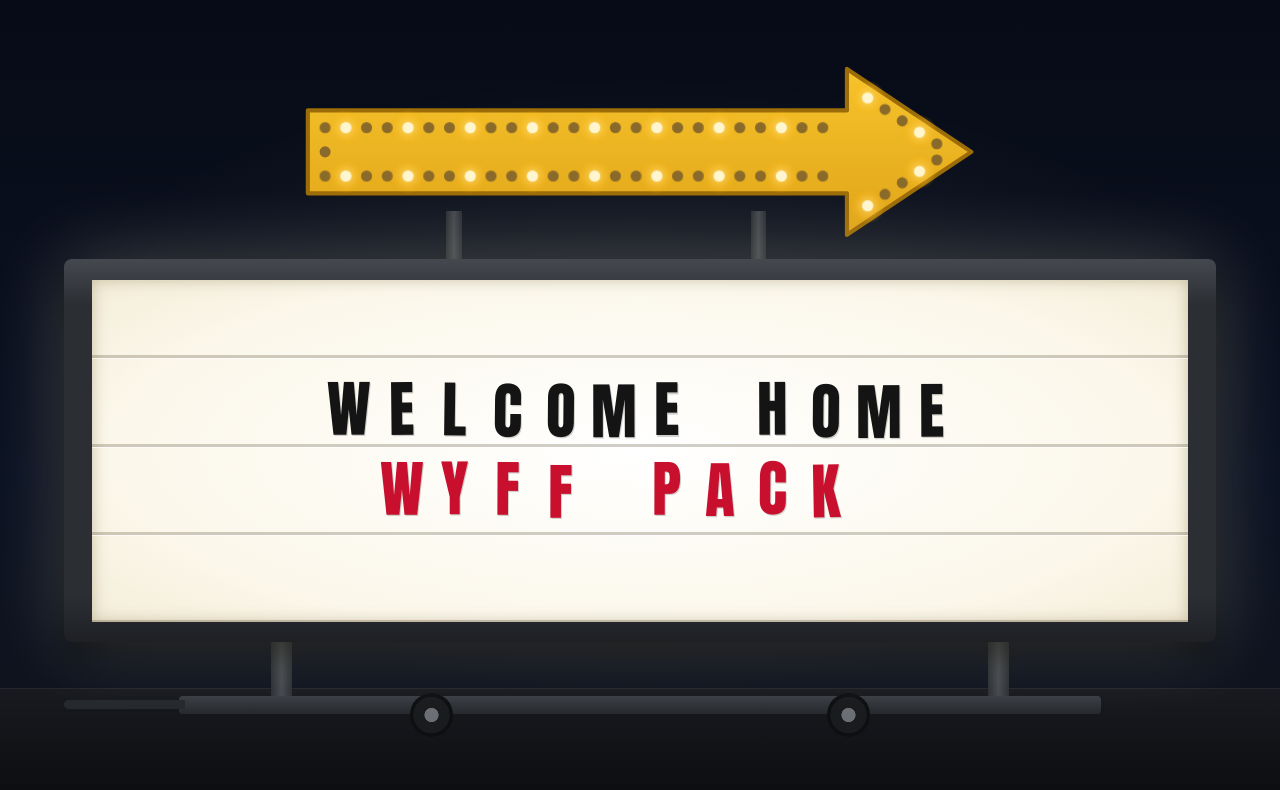
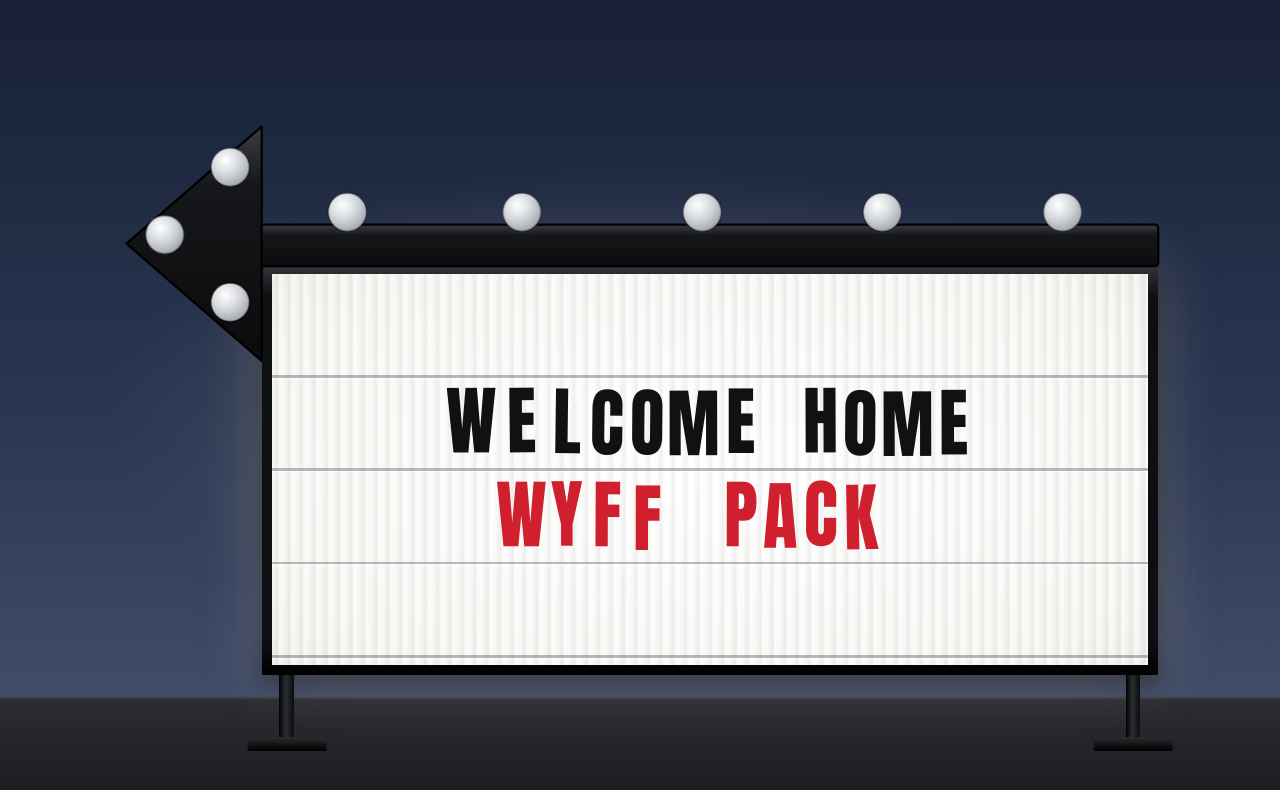
Before and after one commit to walleryffels-JDL/wyffpack-fam-bam-vb, a plain HTML site: page sign/index.html in a window 1280 px wide. Drawn offline with Linux system fonts and the light colour scheme.

Commit message:
Restyle the sign after a real flashing arrow marquee sign
Black arrow built into the top rail with frosted globe bulbs that flash
together, a white ribbed backlit panel with tall packed letters, and
legs with T feet. The arrow now points left by default. The menu's
preview matches.

Co-Authored-By: Claude Opus 5.5 <noreply@anthropic.com>
Claude-Session: https://claude.ai/code/session_015Lj4A1FU5EejSutbWNGWMe

```diff
--- a/sign/index.html
+++ b/sign/index.html
@@ -3,7 +3,7 @@
 <head>
   <meta charset="UTF-8">
   <meta name="viewport" content="width=device-width, initial-scale=1.0">
-  <meta name="theme-color" content="#05070d">
+  <meta name="theme-color" content="#1D2840">
   <title>Wyffpack Sign</title>
   <link rel="preconnect" href="https://fonts.googleapis.com">
   <link rel="preconnect" href="https://fonts.gstatic.com" crossorigin>
@@ -13,39 +13,40 @@
 </head>
 <body>
   <main class="scene">
-    <div class="sign">
-      <div class="arrow-mount">
-        <svg class="arrow" id="arrow" viewBox="0 0 1000 260" aria-hidden="true">
+    <div class="sign" id="sign">
+      <!-- Black arrow rail with globe bulbs, across the top of the sign -->
+      <svg class="topper" id="topper" viewBox="0 0 920 250" aria-hidden="true">
         <defs>
+          <radialGradient id="glass-off" cx="0.38" cy="0.32" r="0.75">
+            <stop offset="0" stop-color="#FFFFFF"/>
+            <stop offset="0.45" stop-color="#D9DCDF"/>
+            <stop offset="1" stop-color="#9DA2A8"/>
+          </radialGradient>
+          <radialGradient id="glass-on" cx="0.4" cy="0.35" r="0.7">
+            <stop offset="0" stop-color="#FFFFFF"/>
+            <stop offset="0.6" stop-color="#FFF8DC"/>
+            <stop offset="1" stop-color="#FFE7A0"/>
+          </radialGradient>
           <radialGradient id="halo">
-              <stop offset="0" stop-color="#FFF4C2" stop-opacity="0.95"/>
-              <stop offset="0.35" stop-color="#FFD25A" stop-opacity="0.55"/>
-              <stop offset="1" stop-color="#FFB000" stop-opacity="0"/>
+            <stop offset="0" stop-color="#FFF6D6" stop-opacity="0.9"/>
+            <stop offset="0.4" stop-color="#FFE29A" stop-opacity="0.45"/>
+            <stop offset="1" stop-color="#FFD070" stop-opacity="0"/>
           </radialGradient>
-            <linearGradient id="arrow-fill" x1="0" y1="0" x2="0" y2="1">
-              <stop offset="0" stop-color="#F6C42B"/>
-              <stop offset="1" stop-color="#E0A419"/>
+          <linearGradient id="steel" x1="0" y1="0" x2="0" y2="1">
+            <stop offset="0" stop-color="#3A3D42"/>
+            <stop offset="0.25" stop-color="#16171A"/>
+            <stop offset="1" stop-color="#0B0B0D"/>
           </linearGradient>
         </defs>
-          <polygon class="arrow-body"
-            points="20,70 800,70 800,10 980,130 800,250 800,190 20,190" />
+        <rect class="rail" x="118" y="115" width="802" height="37" rx="3"/>
+        <polygon class="arrowhead" points="124,28 124,236 4,132" />
         <g id="bulbs"></g>
       </svg>
-        <div class="bracket bracket-left"></div>
-        <div class="bracket bracket-right"></div>
-      </div>
 
       <div class="panel">
         <div class="tracks" id="tracks"></div>
-      </div>
-
-      <div class="base">
-        <div class="post post-left"></div>
-        <div class="post post-right"></div>
-        <div class="trailer"></div>
-        <div class="wheel wheel-left"></div>
-        <div class="wheel wheel-right"></div>
-        <div class="hitch"></div>
+        <div class="leg leg-left"><div class="foot"></div></div>
+        <div class="leg leg-right"><div class="foot"></div></div>
       </div>
     </div>
     <div class="ground"></div>
--- a/sign/messages.json
+++ b/sign/messages.json
@@ -1,6 +1,6 @@
 {
-  "arrow": "right",
-  "lights": "chase",
+  "arrow": "left",
+  "lights": "blink",
   "message": {
     "lines": ["WELCOME HOME", "{red}WYFF PACK"]
   }
--- a/sign/sign.css
+++ b/sign/sign.css
@@ -1,22 +1,25 @@
 /* One unit = 1% of the width of a 16:9 screen, whatever the screen shape */
 :root {
-  --u: min(1vw, calc(100vh / 56.25));
+  --base: min(1vw, calc(100vh / 56.25));
+  --u: var(--base);
   --cols: 20;
   --rows: 4;
-  --night: #05070d;
-  --frame: #2B2E33;
-  --frame-edge: #45494F;
-  --panel: #FBF7EA;
-  --letter: #141414;
-  --letter-red: #C8102E;
+  --row-h: calc(6.6 * var(--u));
+  --row-gap: calc(0.7 * var(--u));
+  --pad-y: calc(1 * var(--u));
+  --steel: #0E0F11;
+  --steel-edge: #34373C;
+  --letter: #111111;
+  --letter-red: #D0202E;
 }
 
 body {
-  background: var(--night);
+  background: #1D2840;
   overflow: hidden;
   cursor: none;
 }
 
+/* Dusk sky over a parking lot, so the black sign and the bulbs both read */
 .scene {
   position: relative;
   width: 100vw;
@@ -25,8 +28,8 @@ body {
   align-items: center;
   justify-content: center;
   background:
-    radial-gradient(ellipse 70% 55% at 50% 48%, rgba(255, 240, 200, 0.10), transparent 70%),
-    linear-gradient(180deg, #070B17 0%, #0B1222 60%, #10141C 100%);
+    radial-gradient(ellipse 60% 45% at 50% 52%, rgba(255, 244, 214, 0.16), transparent 70%),
+    linear-gradient(180deg, #172036 0%, #2C3854 55%, #4A5470 100%);
 }
 
 .ground {
@@ -34,144 +37,113 @@ body {
   left: 0;
   right: 0;
   bottom: 0;
-  height: calc(50vh - 22.5 * var(--u));
-  background: linear-gradient(180deg, #181A1F, #0C0D10);
-  border-top: calc(0.15 * var(--u)) solid #23262C;
+  height: calc(50vh - 54.1 * 0.88 / 2 * var(--base) + 0.6 * var(--base));
+  background: linear-gradient(180deg, #2B2D32, #1A1B1F);
+  border-top: calc(0.2 * var(--u)) solid #3A3D44;
 }
 
+/* The sign: arrowhead hangs off one end, panel fills the rest */
 .sign {
   position: relative;
   z-index: 1;
-  width: calc(90 * var(--u));
-  display: flex;
-  flex-direction: column;
-  align-items: center;
+  /* Scaled down a little so the sign, legs and feet all fit with some sky around them */
+  --u: calc(var(--base) * 0.88);
+  width: calc(92 * var(--u));
+  height: calc(54.1 * var(--u));
 }
 
-/* --- Arrow -------------------------------------------------------------- */
-
-.arrow-mount {
-  position: relative;
-  width: calc(54 * var(--u));
-  margin-bottom: calc(1.4 * var(--u));
-}
-
-.arrow {
-  display: block;
+.topper {
+  position: absolute;
+  top: 0;
+  left: 0;
   width: 100%;
   height: auto;
   overflow: visible;
-  position: relative;
-  z-index: 1;
+  z-index: 2;
 }
 
-.arrow.left {
+.sign.right .topper {
   transform: scaleX(-1);
 }
 
-.arrow-body {
-  fill: url(#arrow-fill);
-  stroke: #9C6C08;
-  stroke-width: 6;
+.rail,
+.arrowhead {
+  fill: url(#steel);
+  stroke: #000;
+  stroke-width: 2;
   stroke-linejoin: round;
 }
 
-.bulb-glass {
-  fill: #8A6A2A;
-}
+/* --- Globe bulbs ----------------------------------------------------------- */
 
-.bulb-halo {
-  fill: url(#halo);
-  opacity: 0;
-}
+.bulb-socket { fill: #2A2C30; }
+.bulb-glass { fill: url(#glass-off); stroke: rgba(0, 0, 0, 0.35); stroke-width: 1.5; }
+.bulb-halo { fill: url(#halo); opacity: 0; }
 
-.bulb.lit .bulb-glass { fill: #FFF6D0; }
-.bulb.lit .bulb-halo { opacity: 1; }
+.lights-on .bulb-glass { fill: url(#glass-on); }
+.lights-on .bulb-halo { opacity: 1; }
 
-/* Chase: three interleaved sets of bulbs take turns, so light runs toward the tip */
-.lights-chase .bulb .bulb-glass { animation: glass 0.9s steps(1, end) infinite; }
-.lights-chase .bulb .bulb-halo  { animation: halo 0.9s steps(1, end) infinite; }
-.lights-chase .bulb.phase-1 * { animation-delay: -0.6s; }
-.lights-chase .bulb.phase-2 * { animation-delay: -0.3s; }
+/* Chase: three sets of bulbs take turns, so the light runs toward the tip */
+.lights-chase .bulb * { animation: 1.2s steps(1, end) infinite; }
+.lights-chase .bulb .bulb-glass { animation-name: glass-third; }
+.lights-chase .bulb .bulb-halo { animation-name: halo-third; }
+.lights-chase .bulb.phase-1 * { animation-delay: -0.8s; }
+.lights-chase .bulb.phase-2 * { animation-delay: -0.4s; }
 
-/* Blink: every other bulb, alternating */
-.lights-blink .bulb .bulb-glass { animation: glass 1.2s steps(1, end) infinite; }
-.lights-blink .bulb .bulb-halo  { animation: halo 1.2s steps(1, end) infinite; }
-.lights-blink .bulb.odd * { animation-delay: -0.6s; }
-
-.lights-on .bulb .bulb-glass { fill: #FFF6D0; }
-.lights-on .bulb .bulb-halo { opacity: 1; }
-
-@keyframes glass {
-  0%   { fill: #FFF6D0; }
-  33%  { fill: #8A6A2A; }
-}
-
-@keyframes halo {
-  0%   { opacity: 1; }
-  33%  { opacity: 0; }
-}
-
+/* Flash: all bulbs on and off together, like the real sign */
+.lights-blink .bulb * { animation: 1.4s steps(1, end) infinite; }
 .lights-blink .bulb .bulb-glass { animation-name: glass-half; }
 .lights-blink .bulb .bulb-halo { animation-name: halo-half; }
 
-@keyframes glass-half {
-  0%   { fill: #FFF6D0; }
-  50%  { fill: #8A6A2A; }
+@keyframes glass-third { 0% { fill: url(#glass-on); } 33% { fill: url(#glass-off); } }
+@keyframes halo-third  { 0% { opacity: 1; } 33% { opacity: 0; } }
+@keyframes glass-half  { 0% { fill: url(#glass-on); } 50% { fill: url(#glass-off); } }
+@keyframes halo-half   { 0% { opacity: 1; } 50% { opacity: 0; } }
+
+/* --- Letter panel ---------------------------------------------------------- */
+
+.panel {
+  position: absolute;
+  top: calc(15 * var(--u));
+  left: calc(12.4 * var(--u));
+  width: calc(79.6 * var(--u));
+  padding: calc(0.9 * var(--u));
+  background: linear-gradient(180deg, var(--steel-edge), var(--steel) 8%, var(--steel) 92%, #000);
+  box-shadow:
+    0 0 calc(5 * var(--u)) rgba(255, 246, 220, 0.25),
+    0 calc(0.8 * var(--u)) calc(2 * var(--u)) rgba(0, 0, 0, 0.55);
 }
 
-@keyframes halo-half {
-  0%   { opacity: 1; }
-  50%  { opacity: 0; }
-}
-
-.bracket {
-  position: absolute;
-  bottom: calc(-1.6 * var(--u));
-  width: calc(1.2 * var(--u));
-  height: calc(4 * var(--u));
-  background: linear-gradient(90deg, var(--frame), var(--frame-edge), var(--frame));
-}
-
-.bracket-left { left: 22%; }
-.bracket-right { left: 66%; }
-
-/* --- Letter panel ------------------------------------------------------- */
-
-.panel {
-  position: relative;
-  width: 100%;
-  padding: calc(1.6 * var(--u)) calc(2.2 * var(--u));
-  background: linear-gradient(180deg, var(--frame-edge), var(--frame) 12%, var(--frame) 88%, #1E2024);
-  border-radius: calc(0.6 * var(--u));
-  box-shadow:
-    0 0 calc(6 * var(--u)) rgba(255, 244, 210, 0.22),
-    0 calc(1 * var(--u)) calc(2 * var(--u)) rgba(0, 0, 0, 0.6);
-  z-index: 1;
+.sign.right .panel {
+  left: 0;
 }
 
 .tracks {
   position: relative;
   display: grid;
   grid-template-columns: repeat(var(--cols), 1fr);
-  grid-template-rows: repeat(var(--rows), calc(5.4 * var(--u)));
-  row-gap: calc(0.9 * var(--u));
-  padding: calc(1.2 * var(--u)) calc(1.4 * var(--u));
-  /* Backlit plastic: brighter in the middle, a touch warmer at the edges */
+  grid-template-rows: repeat(var(--rows), var(--row-h));
+  row-gap: var(--row-gap);
+  padding: var(--pad-y) calc(1.2 * var(--u));
+  /* Backlit white face with vertical ribs, like the real sign's plastic */
   background:
-    radial-gradient(ellipse 80% 90% at 50% 50%, #FFFFFF 0%, var(--panel) 60%, #EFE6CC 100%);
-  box-shadow: inset 0 0 calc(1.2 * var(--u)) rgba(120, 100, 60, 0.35);
+    repeating-linear-gradient(90deg,
+      rgba(0, 0, 0, 0) 0,
+      rgba(70, 70, 80, 0.07) calc(0.45 * var(--u)),
+      rgba(255, 255, 255, 0.5) calc(0.7 * var(--u)),
+      rgba(0, 0, 0, 0) calc(1.1 * var(--u))),
+    radial-gradient(ellipse 85% 95% at 50% 50%, #FFFFFF 0%, #F7F6F2 65%, #E9E7E0 100%);
   overflow: hidden;
 }
 
-/* Horizontal letter tracks behind each row */
+/* Thin grey letter tracks between the rows */
 .track-line {
   position: absolute;
   left: 0;
   right: 0;
-  height: calc(0.22 * var(--u));
-  background: rgba(90, 80, 60, 0.28);
-  box-shadow: 0 calc(0.08 * var(--u)) 0 rgba(255, 255, 255, 0.6);
+  height: calc(0.25 * var(--u));
+  background: rgba(60, 60, 70, 0.35);
+  box-shadow: 0 calc(0.1 * var(--u)) 0 rgba(255, 255, 255, 0.7);
 }
 
 .slot {
@@ -185,11 +157,10 @@ body {
   display: block;
   font-family: 'Anton', Impact, 'Arial Narrow', 'Helvetica Neue', Arial, sans-serif;
   font-weight: 400;
-  font-size: calc(4.8 * var(--u));
+  font-size: calc(6.3 * var(--u));
   line-height: 1;
   color: var(--letter);
-  text-shadow: calc(0.08 * var(--u)) calc(0.1 * var(--u)) 0 rgba(0, 0, 0, 0.18);
-  transform: rotate(var(--tilt, 0deg)) translateY(var(--nudge, 0));
+  transform: rotate(var(--tilt, 0deg)) translateY(var(--nudge, 0)) scaleY(1.06);
   transition: transform 0.45s cubic-bezier(.2, .8, .3, 1), opacity 0.35s ease;
 }
 
@@ -208,53 +179,26 @@ body {
   transition: none;
 }
 
-/* --- Posts, trailer, wheels -------------------------------------------- */
+/* --- Legs with T feet ------------------------------------------------------ */
 
-.base {
-  position: relative;
-  width: 100%;
-  height: calc(7.5 * var(--u));
+.leg {
+  position: absolute;
+  top: 100%;
+  width: calc(1.3 * var(--u));
+  height: calc(6.8 * var(--u));
+  background: linear-gradient(90deg, #000, #2A2D31 45%, #0B0B0D);
 }
 
-.post {
+.leg-left { left: 2%; }
+.leg-right { right: 2%; }
+
+.foot {
   position: absolute;
-  top: 0;
-  width: calc(1.6 * var(--u));
-  height: calc(4.2 * var(--u));
-  background: linear-gradient(90deg, var(--frame), var(--frame-edge), var(--frame));
+  bottom: 0;
+  left: 50%;
+  width: calc(7 * var(--u));
+  height: calc(1.3 * var(--u));
+  transform: translateX(-50%);
+  background: linear-gradient(180deg, #2A2D31, #000);
+  border-radius: calc(0.15 * var(--u));
 }
-
-.post-left { left: 18%; }
-.post-right { right: 18%; }
-
-.trailer {
-  position: absolute;
-  top: calc(4.2 * var(--u));
-  left: 10%;
-  right: 10%;
-  height: calc(1.4 * var(--u));
-  background: linear-gradient(180deg, #3A3E44, #26292D);
-  border-radius: calc(0.3 * var(--u));
-}
-
-.hitch {
-  position: absolute;
-  top: calc(4.55 * var(--u));
-  left: 0;
-  width: 10.5%;
-  height: calc(0.7 * var(--u));
-  background: #26292D;
-  border-radius: calc(0.4 * var(--u)) 0 0 calc(0.4 * var(--u));
-}
-
-.wheel {
-  position: absolute;
-  top: calc(4 * var(--u));
-  width: calc(3.4 * var(--u));
-  height: calc(3.4 * var(--u));
-  border-radius: 50%;
-  background: radial-gradient(circle, #6B6F75 0 22%, #1A1B1E 24% 58%, #0E0F11 60%);
-}
-
-.wheel-left { left: 30%; }
-.wheel-right { right: 30%; }
--- a/sign/sign.js
+++ b/sign/sign.js
@@ -6,58 +6,43 @@ const ROWS = 4;
 const POLL_SECONDS = 60;
 
 const tracksEl = document.getElementById('tracks');
-const arrowEl = document.getElementById('arrow');
+const signEl = document.getElementById('sign');
 const bulbsEl = document.getElementById('bulbs');
 
 // --- Arrow bulbs ----------------------------------------------------------
 
 const SVG_NS = 'http://www.w3.org/2000/svg';
-const BULB_SPACING = 30;
 
-// Bulbs run from the tail toward the tip along the top and bottom edges, then
-// along the two sides of the arrowhead, so the chase meets at the point.
-const RUNS = [
-  [[[45, 95], [785, 95]], [[830, 52], [940, 125]]],
-  [[[45, 165], [785, 165]], [[830, 208], [940, 135]]],
-  [[[45, 130], [45, 131]]]
+// Globe bulbs in chase order: along the rail from the far end toward the
+// arrow, then the back of the arrowhead, then the tip.
+const BULBS = [
+  [835, 112, 'rail'], [675, 112, 'rail'], [515, 112, 'rail'], [355, 112, 'rail'], [200, 112, 'rail'],
+  [96, 72, 'head'], [96, 192, 'head'], [38, 132, 'head']
 ];
 
-function pointsAlong(path, spacing) {
-  const points = [];
-  let carry = 0;
-  for (let i = 0; i < path.length - 1; i++) {
-    const [x1, y1] = path[i];
-    const [x2, y2] = path[i + 1];
-    const len = Math.hypot(x2 - x1, y2 - y1);
-    for (let d = carry; d <= len; d += spacing) {
-      points.push([x1 + (x2 - x1) * d / len, y1 + (y2 - y1) * d / len]);
-    }
-    carry = spacing - ((len - carry) % spacing);
-  }
-  return points;
-}
-
 function buildBulbs() {
-  RUNS.forEach((pieces) => {
-    const points = pieces.flatMap(piece => pointsAlong(piece, BULB_SPACING));
-    points.forEach(([x, y], i) => {
-      const g = document.createElementNS(SVG_NS, 'g');
-      g.setAttribute('class', `bulb phase-${i % 3} ${i % 2 ? 'odd' : 'even'}`);
-      g.innerHTML = `<circle class="bulb-halo" cx="${x}" cy="${y}" r="26"/>`
-        + `<circle class="bulb-glass" cx="${x}" cy="${y}" r="8"/>`;
-      bulbsEl.appendChild(g);
-    });
+  BULBS.forEach(([x, y, where], i) => {
+    const g = document.createElementNS(SVG_NS, 'g');
+    g.setAttribute('class', `bulb phase-${i % 3}`);
+    // Rail bulbs screw into a socket on top of the rail; arrowhead bulbs sit on its face
+    const socket = where === 'rail'
+      ? `<rect class="bulb-socket" x="${x - 9}" y="${y}" width="18" height="10" rx="2"/>`
+      : '';
+    g.innerHTML = `<circle class="bulb-halo" cx="${x}" cy="${y - 6}" r="46"/>`
+      + socket
+      + `<circle class="bulb-glass" cx="${x}" cy="${y - 8}" r="17"/>`;
+    bulbsEl.appendChild(g);
   });
 }
 
-function setLights(mode = 'chase') {
+function setLights(mode = 'blink') {
   const modes = ['chase', 'blink', 'on', 'off'];
-  arrowEl.classList.remove(...modes.map(m => `lights-${m}`));
-  arrowEl.classList.add(`lights-${modes.includes(mode) ? mode : 'chase'}`);
+  signEl.classList.remove(...modes.map(m => `lights-${m}`));
+  signEl.classList.add(`lights-${modes.includes(mode) ? mode : 'blink'}`);
 }
 
-function setArrowDirection(direction = 'right') {
-  arrowEl.classList.toggle('left', direction === 'left');
+function setArrowDirection(direction = 'left') {
+  signEl.classList.toggle('right', direction === 'right');
 }
 
 // --- Letters ---------------------------------------------------------------
@@ -76,7 +61,8 @@ function buildTracks() {
   for (let r = 0; r < ROWS; r++) {
     const line = document.createElement('div');
     line.className = 'track-line';
-    line.style.top = `calc(${(r + 1) / ROWS * 100}% - ${0.9 * (1 - (r + 1) / ROWS)} * var(--u) - 0.1 * var(--u))`;
+    // Between rows, plus one under the last row
+    line.style.top = `calc(var(--pad-y) + ${r + 1} * var(--row-h) + ${r} * var(--row-gap) + var(--row-gap) / 2 - 0.12 * var(--u))`;
     tracksEl.appendChild(line);
   }
   for (let r = 0; r < ROWS; r++) {
@@ -232,7 +218,7 @@ async function load() {
 
 buildBulbs();
 buildTracks();
-setLights('chase');
+setLights('blink');
 
 // Wait for the sign font so the first message doesn't jump when it loads
 (document.fonts ? document.fonts.ready : Promise.resolve()).then(() => {
```
Also changed, not shown: index.html (+19 -18 lines), 1 other file. Lines whose indentation alone changed are shown as unchanged.
